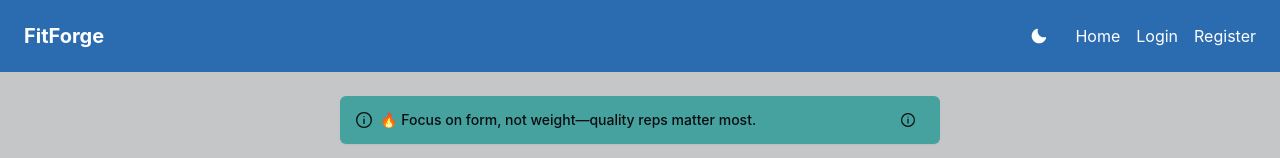
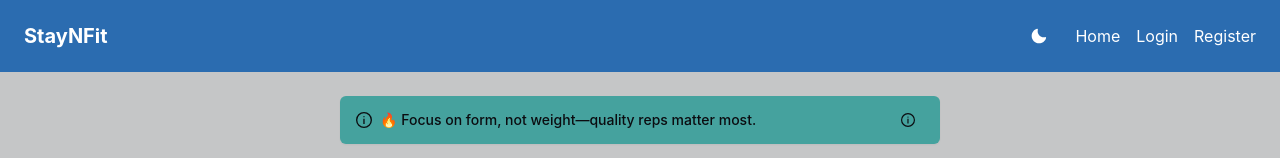
Before and after one commit to alwinsath/fitness-control-frontend, a React (Vite) app: page / in a window 1280 px wide. Shown: the top 158 px of the page. Built offline with nearby package versions, Linux system fonts and the light colour scheme.

Commit message:
final commit

```diff
--- a/src/components/Layout.jsx
+++ b/src/components/Layout.jsx
@@ -39,7 +39,7 @@ export default function Layout() {
           color={text}
           _hover={{ textDecoration: 'none' }}
         >
-          FitForge
+          StayNFit
         </Heading>
 
         <Spacer />
```
